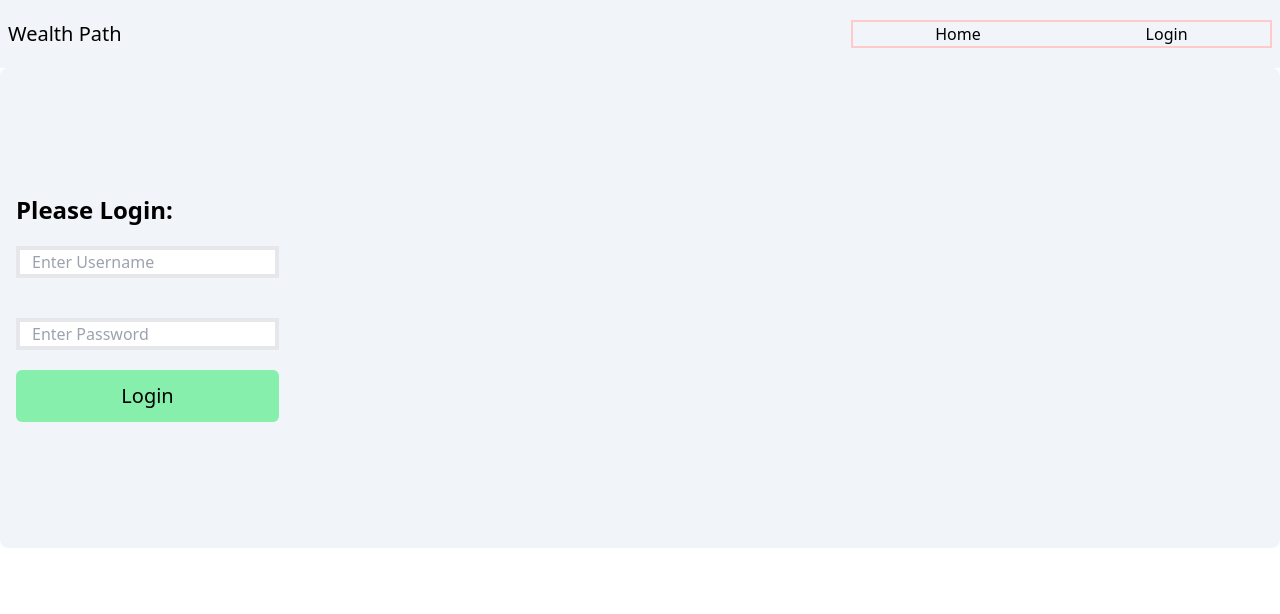
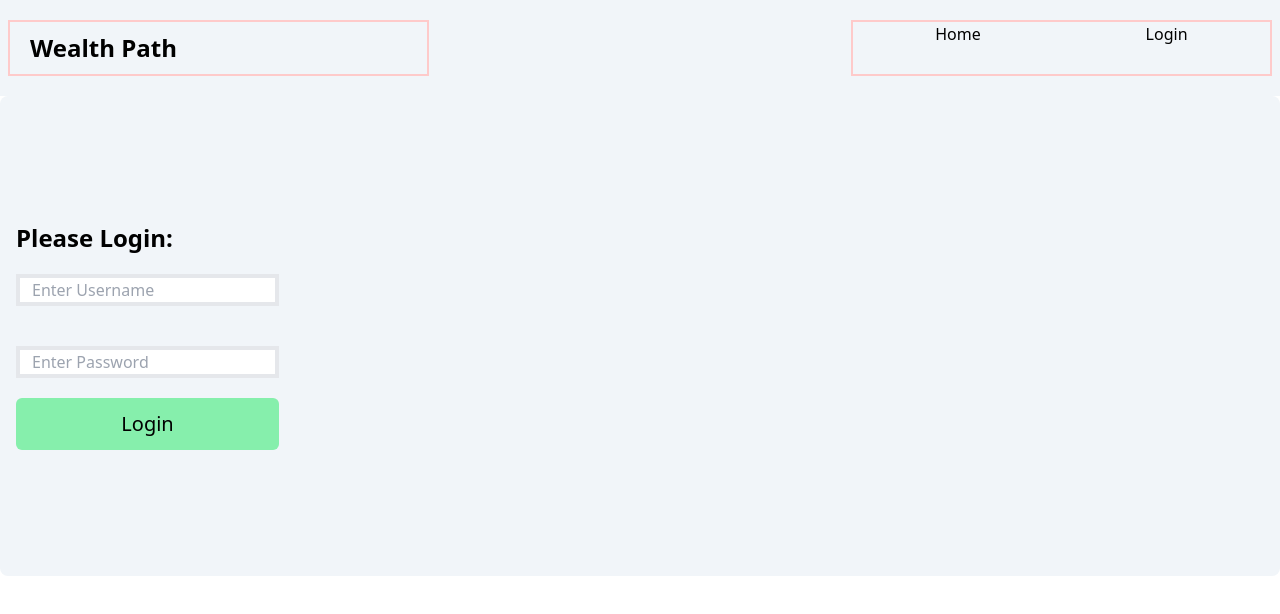
Before and after one commit to david-yang2/wealth-path, a React (Vite) app in the folder wealth_path_frontend/: page /login in a window 1280 px wide. Shown: the top 614 px of the page. Built offline with nearby package versions, Linux system fonts and the light colour scheme; no server answers.

Commit message:
adjusted position of title

```diff
--- a/wealth_path_frontend/src/components/NavBar.jsx
+++ b/wealth_path_frontend/src/components/NavBar.jsx
@@ -6,12 +6,12 @@ const NavBar = () => {
     const {user} = useAuth()
 
     return (
-    <div className="flex flex-row justify-between bg-slate-100  px-2 py-5">
-        <div className="text-xl">
+    <div className="flex flex-row justify-between bg-slate-100  px-2 py-5 h-24">
+        <div className="text-2xl font-bold flex items-center pl-5 border-2 border-red-200 w-1/3">
             Wealth Path
         </div>
         {user ? (
-        <nav className="flex flex-row justify-around border-2 border-red-200 w-1/3 text-l">
+        <nav className="flex flex-row justify-around items-center border-2 border-red-200 w-1/3 text-l">
             <Link to="/transactions">Transactions</Link>
             <Link to="/logout">Logout</Link>
         </nav>
```
